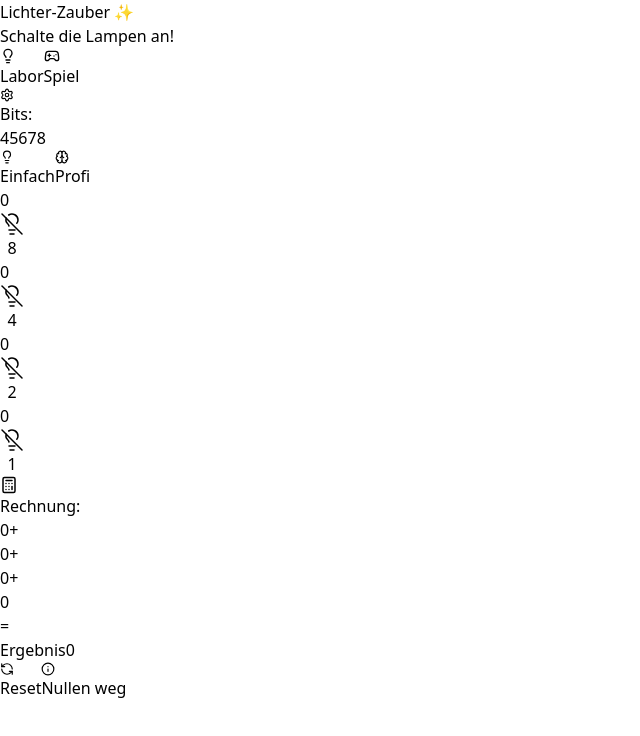
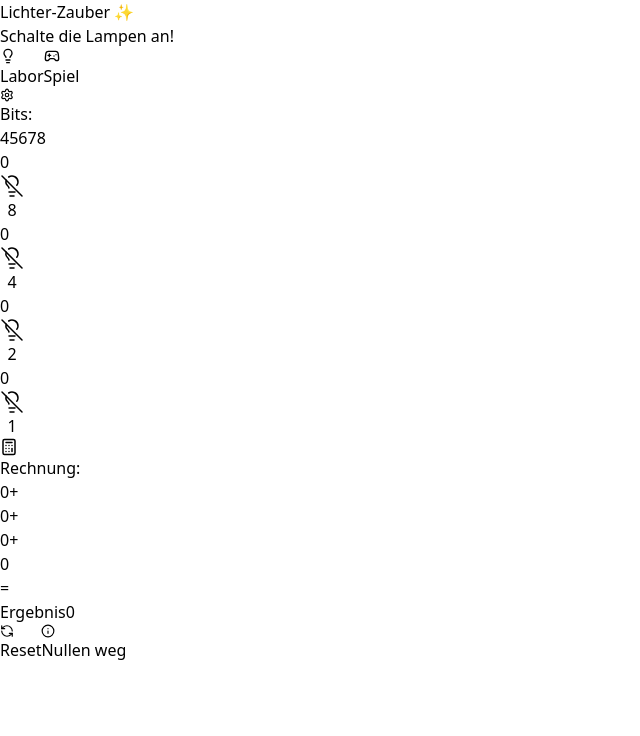
Before and after one commit to m3koenig/binaer-trainer, a React (Vite) app: page / in a window 1280 px wide. Shown: the top 736 px of the page, without its empty margins (0-640 px from the left). Built offline with nearby package versions, Linux system fonts and the light colour scheme.

Commit message:
🛠️Change: Conditionally render difficulty switch based on quiz mode

```diff
--- a/src/App.jsx
+++ b/src/App.jsx
@@ -193,6 +193,7 @@ export default function App() {
             </div>
 
             {/* Schwierigkeitsgrad Switch */}
+            {mode === 'quiz' && (
               <div className={`flex w-full md:w-auto justify-center p-1 rounded-xl border ${difficulty === 'hard' && mode === 'quiz' ? 'bg-slate-900 border-slate-700' : 'bg-indigo-50 border-indigo-100'}`}>
                  <button
                   onClick={() => setDifficulty('normal')}
@@ -215,6 +216,7 @@ export default function App() {
                   <Brain size={14} /> Profi
                 </button>
               </div>
+            )}
           </div>
         </header>
 
```
Lines whose indentation alone changed are shown as unchanged.
